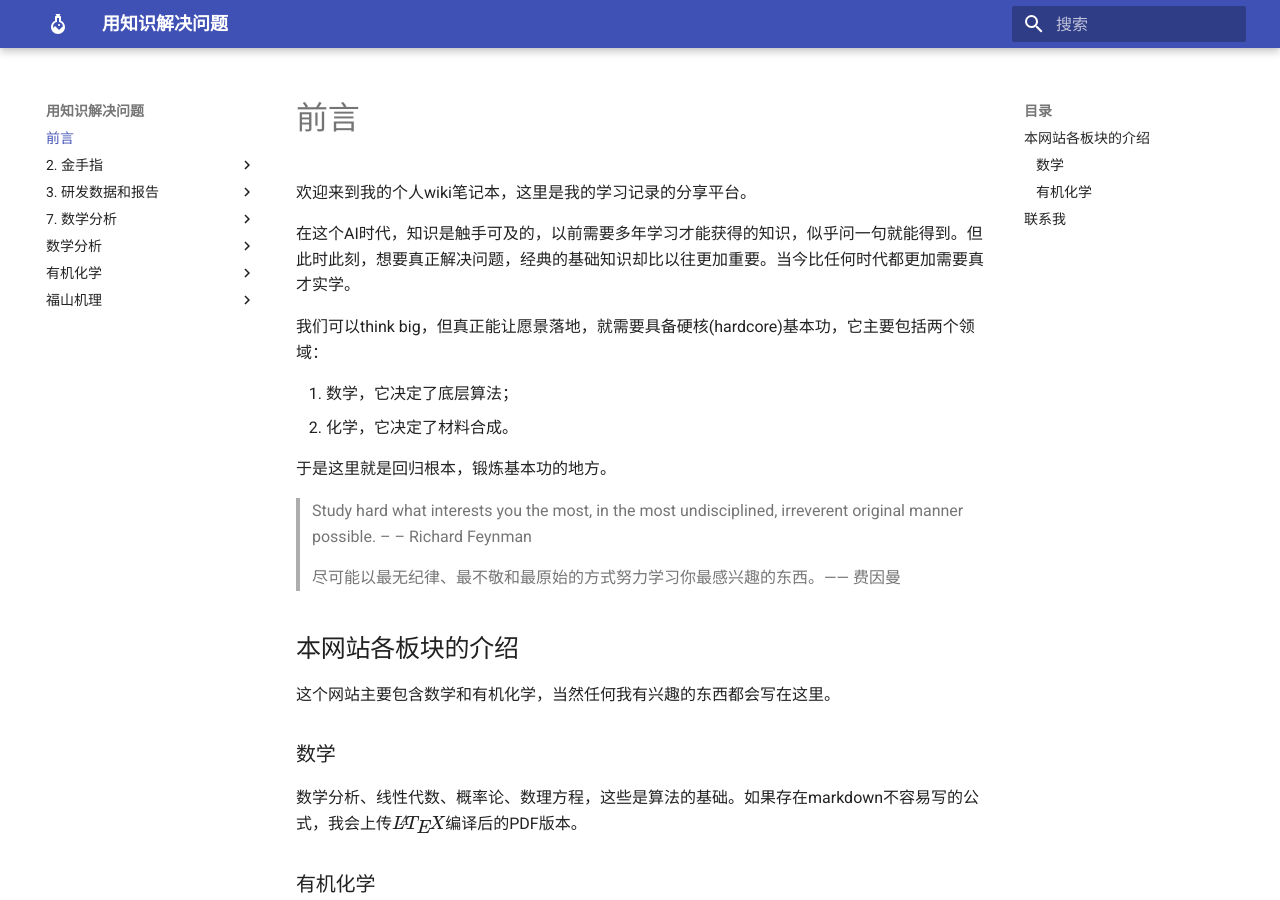
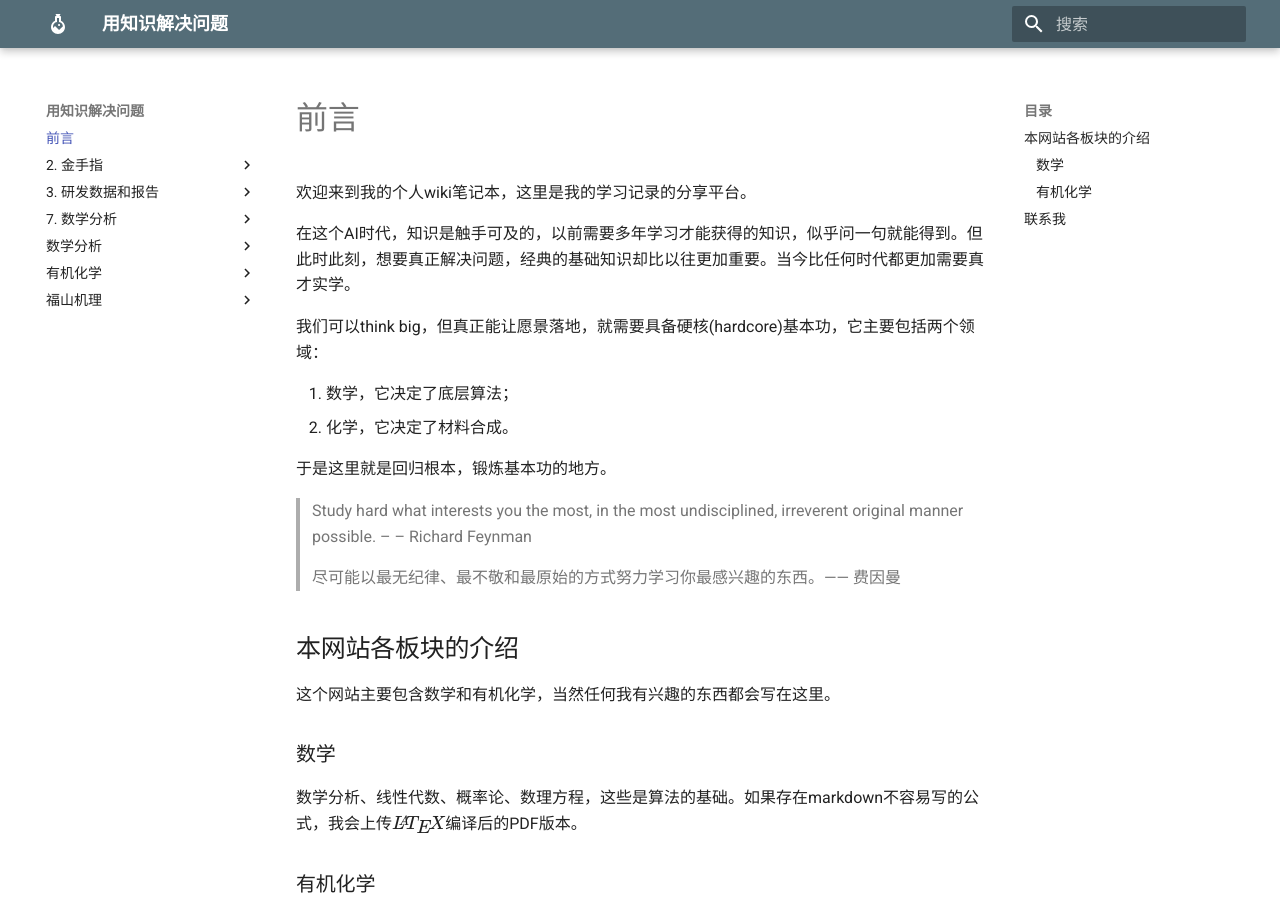
Before and after one commit to monohunter/cgmpedia, an MkDocs documentation site: the page built from docs/index.md, in a window 1280 px wide and 900 px high. Built offline with MkDocs 1.6.1 and Material for MkDocs 9.7.7, drawn with Linux system fonts in a browser that asks for light colours.

Commit message:
change color

```diff
--- a/mkdocs.yml
+++ b/mkdocs.yml
@@ -5,7 +5,8 @@ theme:
     logo: material/flask-round-bottom
   language: zh
   palette:
-    primary: indigo
+    primary: blue-grey
+    accent: teal
 
   features:
     #- navigation.tabs
```
Also changed, not shown: docs/数学分析/最小二乘法.md (+2 -2 lines), site/index.html, site/search/search_index.json, site/数学分析/一个无穷大的小数部分/index.html.
